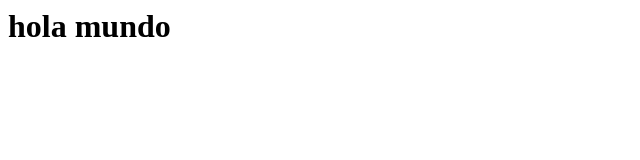
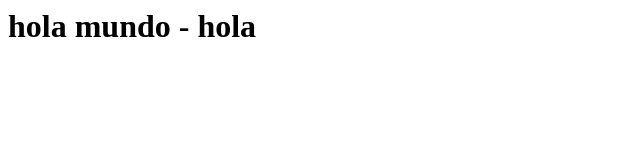
Before and after one commit to Gedzius/prueba-git, a plain HTML site: page index.html in a window 1280 px wide. Shown: the whole page, without its empty margins (0-640 px from the left). Drawn offline with Linux system fonts and the light colour scheme.

Commit message:
comiteando

```diff
--- a/index.html
+++ b/index.html
@@ -1 +1 @@
-<h1>hola mundo</h1>
+<h1>hola mundo - hola</h1>
```
